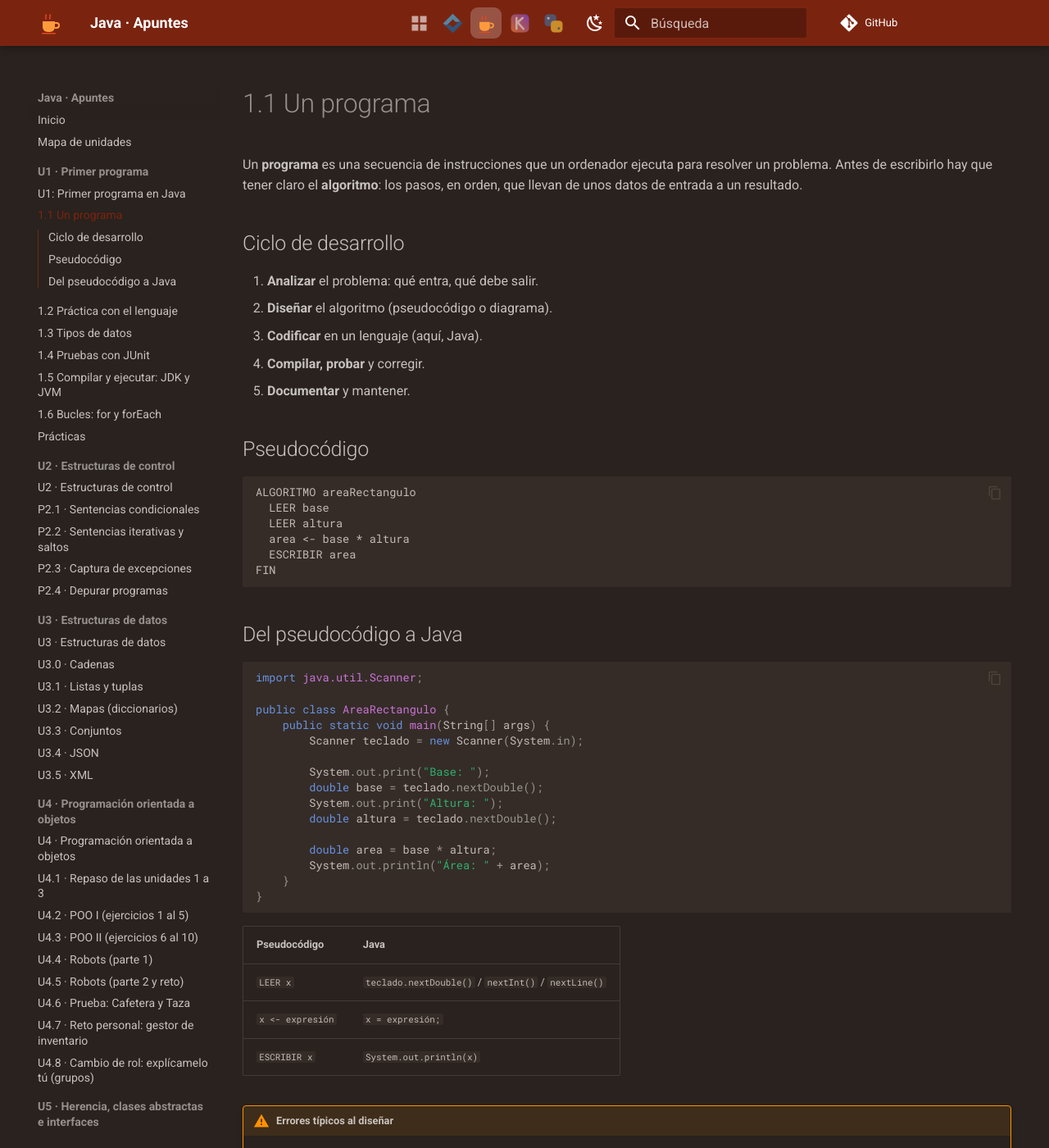
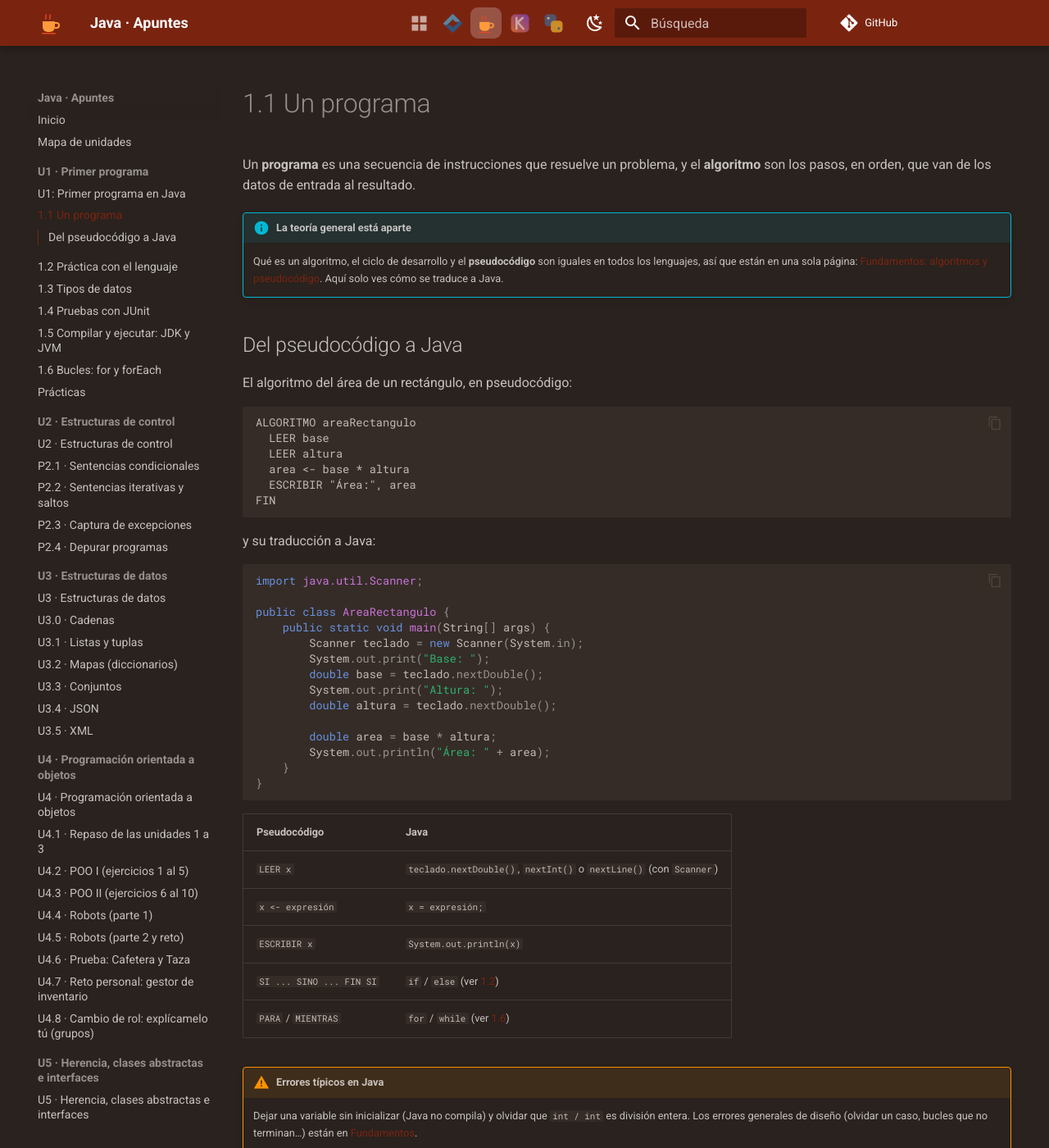
Before and after one commit to apuntes-dam/java-apuntes, an MkDocs documentation site: the page built from docs/u01/01-programa.md, in a window 1280 px wide and 1400 px high. Shown: the whole window at 82% size. Built offline with MkDocs 1.6.1 and Material for MkDocs 9.7.7, drawn with Linux system fonts in a browser that asks for light colours; comment, search, counter and statistics services are not loaded; some of the changed text lies outside the part shown.

Commit message:
Fundamentos y pseudocodigo en el hub; apartado 1.1 recortado por lenguaje
Co-Authored-By: Claude Sonnet 5.5 <noreply@anthropic.com>

````diff
--- a/docs/u01/01-programa.md
+++ b/docs/u01/01-programa.md
@@ -1,27 +1,24 @@
 # 1.1 Un programa
 
-Un **programa** es una secuencia de instrucciones que un ordenador ejecuta para resolver un problema. Antes de escribirlo hay que tener claro el **algoritmo**: los pasos, en orden, que llevan de unos datos de entrada a un resultado.
+Un **programa** es una secuencia de instrucciones que resuelve un problema, y el **algoritmo** son los pasos, en orden, que van de los datos de entrada al resultado.
 
-## Ciclo de desarrollo
+!!! info "La teoría general está aparte"
+    Qué es un algoritmo, el ciclo de desarrollo y el **pseudocódigo** son iguales en todos los lenguajes, así que están en una sola página: [Fundamentos: algoritmos y pseudocódigo](https://dopemmanuel.github.io/apuntes-lenguajes/fundamentos/). Aquí solo ves cómo se traduce a Java.
 
-1. **Analizar** el problema: qué entra, qué debe salir.
-2. **Diseñar** el algoritmo (pseudocódigo o diagrama).
-3. **Codificar** en un lenguaje (aquí, Java).
-4. **Compilar, probar** y corregir.
-5. **Documentar** y mantener.
+## Del pseudocódigo a Java
 
-## Pseudocódigo
+El algoritmo del área de un rectángulo, en pseudocódigo:
 
 ```text
 ALGORITMO areaRectangulo
   LEER base
   LEER altura
   area <- base * altura
-  ESCRIBIR area
+  ESCRIBIR "Área:", area
 FIN
 ```
 
-## Del pseudocódigo a Java
+y su traducción a Java:
 
 ```java
 import java.util.Scanner;
@@ -29,7 +26,6 @@ import java.util.Scanner;
 public class AreaRectangulo {
     public static void main(String[] args) {
         Scanner teclado = new Scanner(System.in);
-
         System.out.print("Base: ");
         double base = teclado.nextDouble();
         System.out.print("Altura: ");
@@ -43,9 +39,11 @@ public class AreaRectangulo {
 
 | Pseudocódigo | Java |
 |---|---|
-| `LEER x` | `teclado.nextDouble()` / `nextInt()` / `nextLine()` |
+| `LEER x` | `teclado.nextDouble()`, `nextInt()` o `nextLine()` (con `Scanner`) |
 | `x <- expresión` | `x = expresión;` |
 | `ESCRIBIR x` | `System.out.println(x)` |
+| `SI ... SINO ... FIN SI` | `if` / `else` (ver [1.2](02-lenguaje.md)) |
+| `PARA` / `MIENTRAS` | `for` / `while` (ver [1.6](06-bucles.md)) |
 
-!!! warning "Errores típicos al diseñar"
-    Olvidar un caso (por ejemplo, base cero), usar una variable sin inicializar (Java no compila) y mezclar tipos sin convertir.
+!!! warning "Errores típicos en Java"
+    Dejar una variable sin inicializar (Java no compila) y olvidar que `int / int` es división entera. Los errores generales de diseño (olvidar un caso, bucles que no terminan…) están en [Fundamentos](https://dopemmanuel.github.io/apuntes-lenguajes/fundamentos/).
````
Also changed, not shown: docs/assets/soluciones.json (+1 -1 lines).
